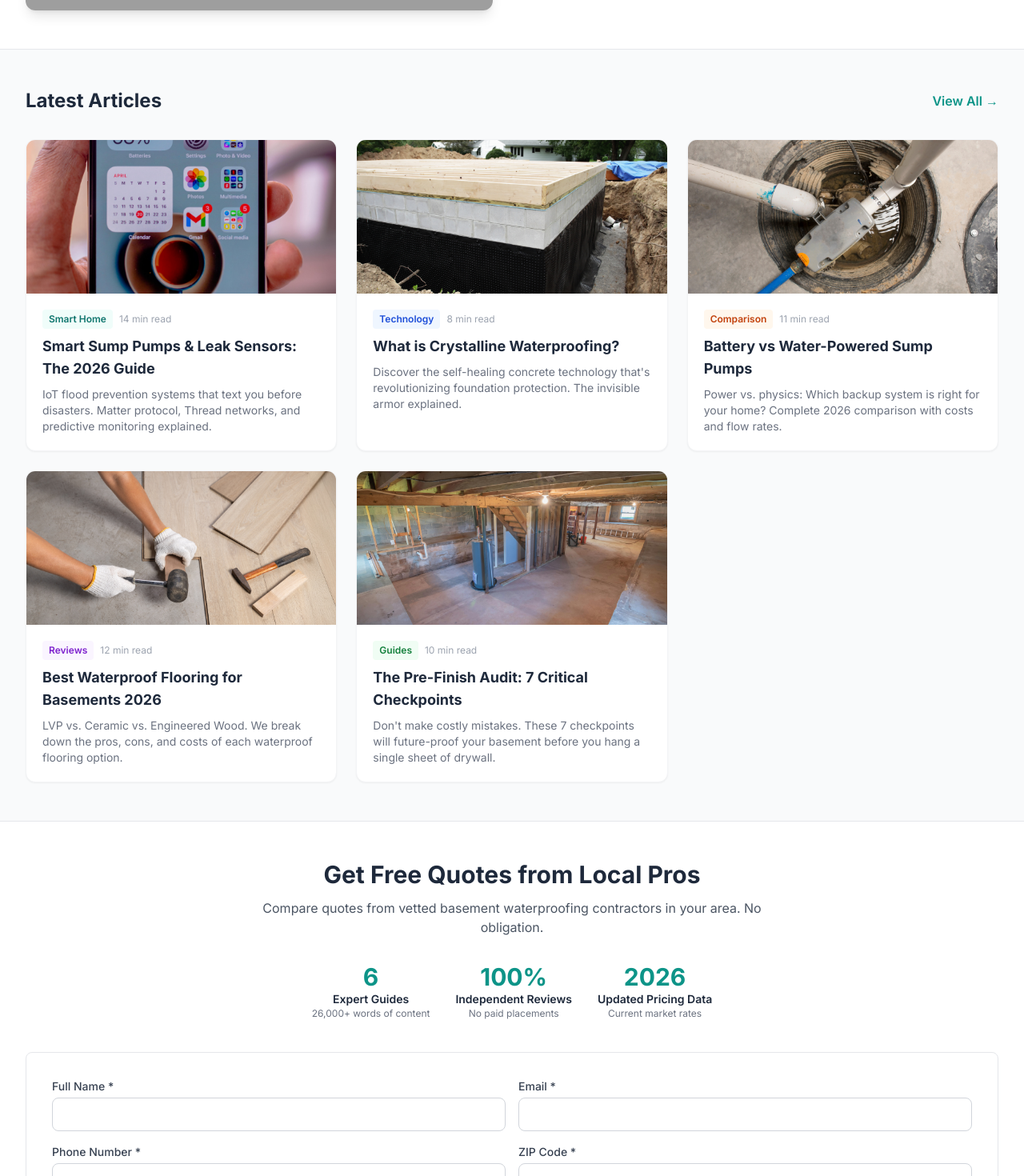
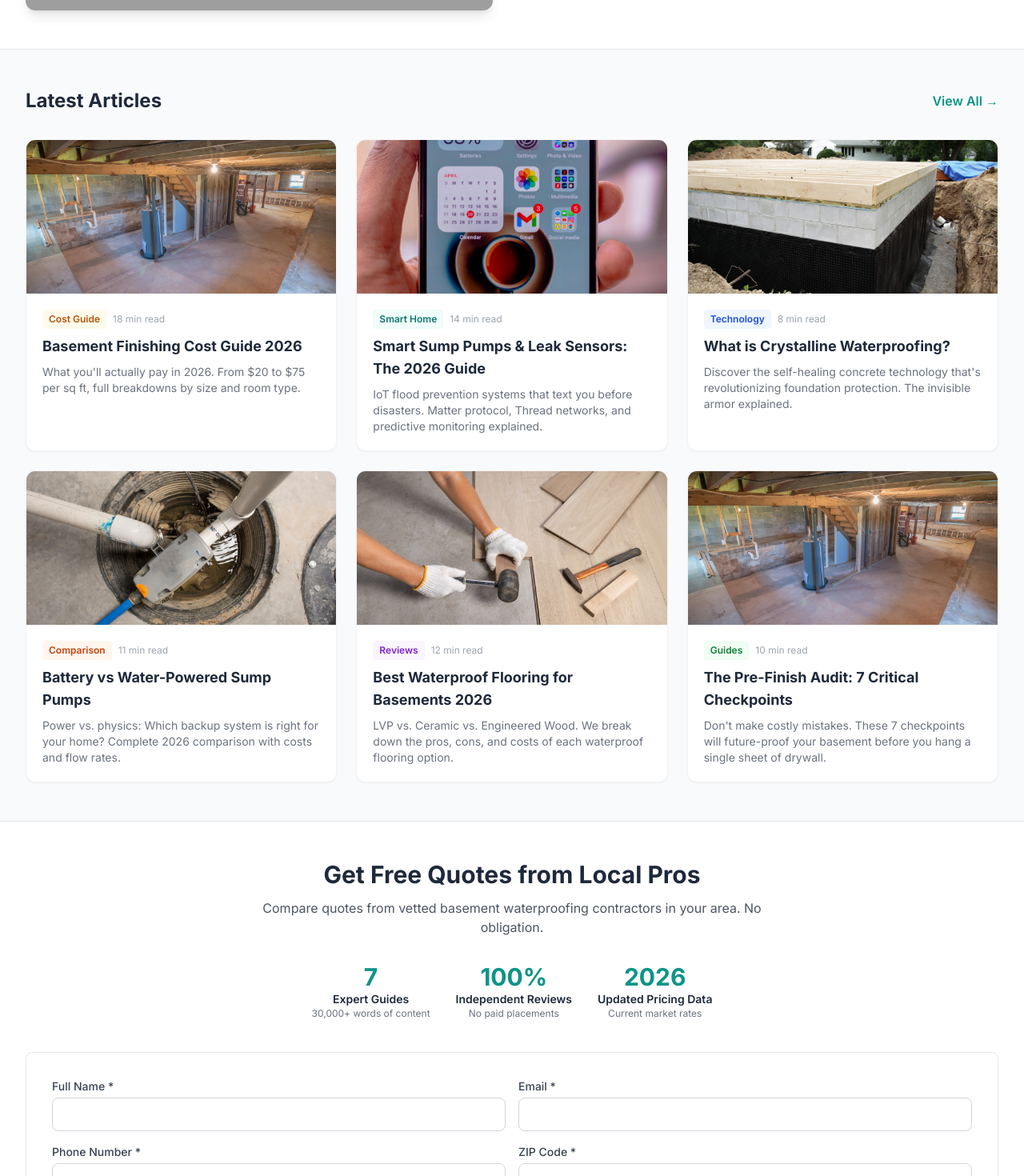
Before and after one commit to thebasementguide2026/basement-guide, a Next.js app: page / in a window 1280 px wide. Shown: the part 600-2070 px from the top of the page at 80% size. Built offline with nearby package versions, Linux system fonts and the light colour scheme; grey boxes are pictures that could not be loaded.

Commit message:
Add Basement Finishing Cost guide to home page and update statsUpdate page.tsx

```diff
--- a/app/page.tsx
+++ b/app/page.tsx
@@ -57,6 +57,19 @@ export default function Home() {
             <Link href="/guides" className="text-teal-600 font-semibold hover:underline">View All →</Link>
           </div>
           <div className="grid grid-cols-1 md:grid-cols-2 lg:grid-cols-3 gap-6">
+            <Link href="/articles/basement-finishing-cost" className="bg-white rounded-xl overflow-hidden shadow-sm hover:shadow-md transition-shadow border border-gray-100">
+              <div className="relative h-48">
+                <Image src="/unfinished-basement-interior.jpg.jpg" alt="Basement finishing cost guide" fill className="object-cover" />
+              </div>
+              <div className="p-5">
+                <div className="flex items-center gap-2 mb-2">
+                  <span className="bg-amber-50 text-amber-700 text-xs font-semibold px-2 py-1 rounded">Cost Guide</span>
+                  <span className="text-gray-400 text-xs">18 min read</span>
+                </div>
+                <h3 className="font-bold text-slate-800 text-lg mb-2">Basement Finishing Cost Guide 2026</h3>
+                <p className="text-gray-500 text-sm">What you'll actually pay in 2026. From $20 to $75 per sq ft, full breakdowns by size and room type.</p>
+              </div>
+            </Link>
 
             <Link href="/articles/smart-sump-pumps-guide" className="bg-white rounded-xl overflow-hidden shadow-sm hover:shadow-md transition-shadow border border-gray-100">
               <div className="relative h-48">
@@ -127,7 +140,6 @@ export default function Home() {
                 <p className="text-gray-500 text-sm">Don't make costly mistakes. These 7 checkpoints will future-proof your basement before you hang a single sheet of drywall.</p>
               </div>
             </Link>
-
           </div>
         </div>
       </section>
@@ -141,9 +153,9 @@ export default function Home() {
           </div>
           <div className="flex flex-wrap justify-center gap-8 mb-10">
             <div className="text-center">
-              <p className="text-3xl font-bold text-teal-600">6</p>
+              <p className="text-3xl font-bold text-teal-600">7</p>
               <p className="text-sm font-semibold text-slate-800">Expert Guides</p>
-              <p className="text-xs text-gray-500">26,000+ words of content</p>
+              <p className="text-xs text-gray-500">30,000+ words of content</p>
             </div>
             <div className="text-center">
               <p className="text-3xl font-bold text-teal-600">100%</p>
```
